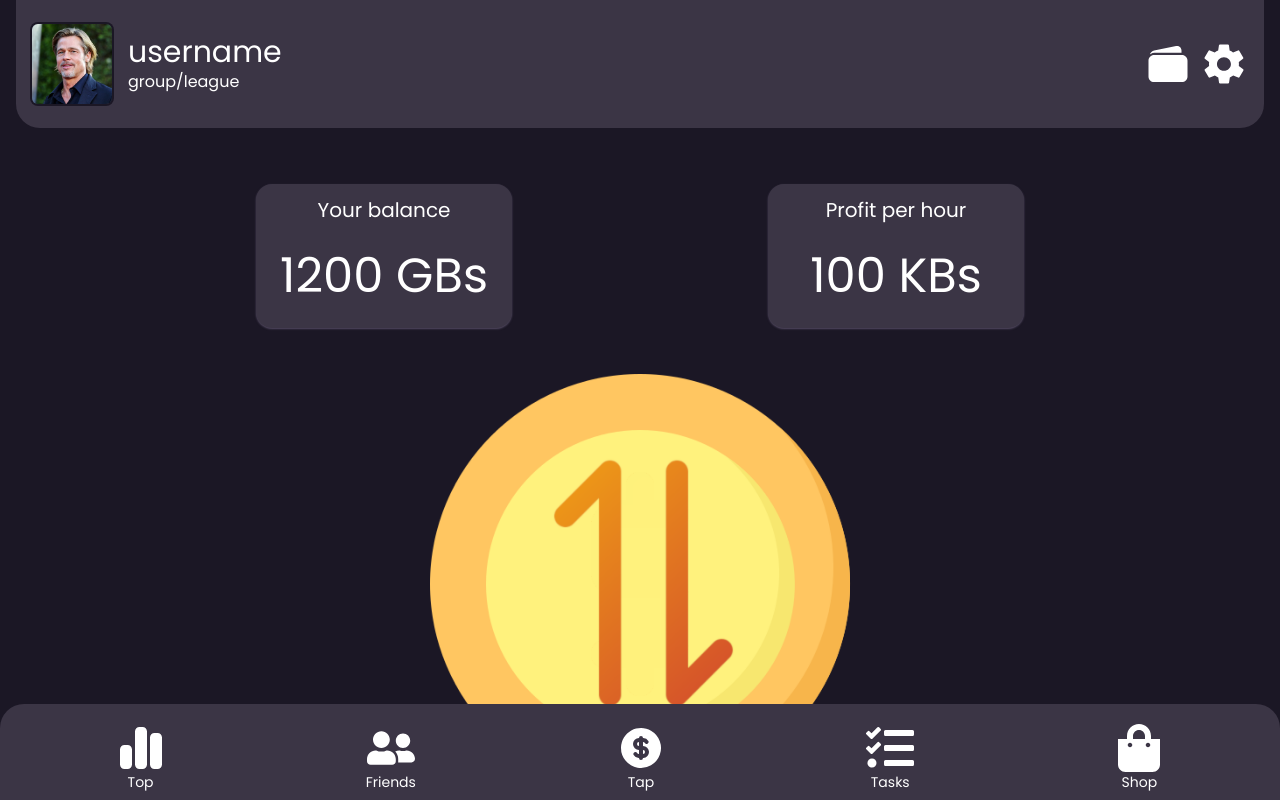
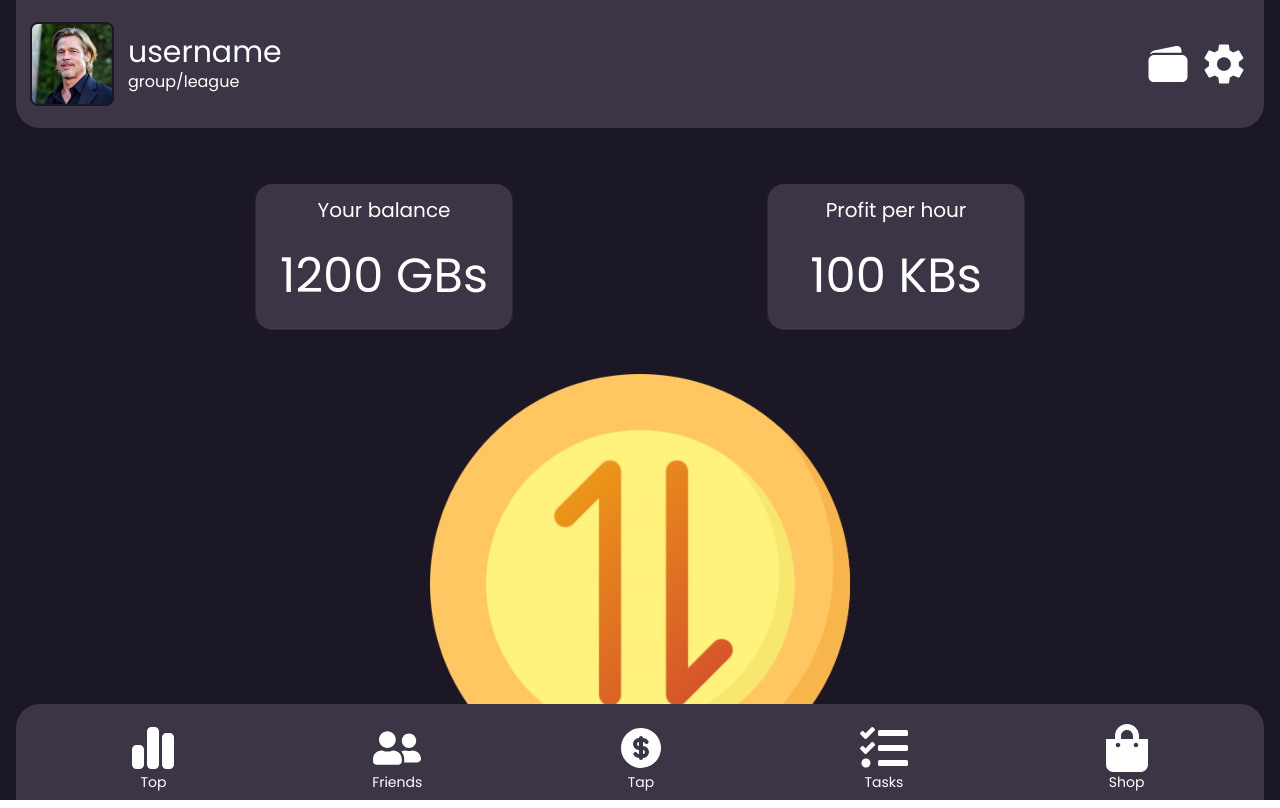
Before and after one commit to leonjretr/TraffiX, a React (Vite) app: page / in a window 1280 px wide. Built offline with nearby package versions, Linux system fonts and the light colour scheme.

Commit message:
Fix: footer

```diff
--- a/src/components/footer/Footer.tsx
+++ b/src/components/footer/Footer.tsx
@@ -2,8 +2,10 @@ import FooterNavbar from "../navbars/FooterNavbar.tsx";
 
 const Footer = () => {
   return (
-    <div className="bg-mainShade p-4 rounded-tr-3xl rounded-tl-3xl w-screen h-20 sm:h-24 fixed bottom-0 select-none">
-      <FooterNavbar />
+    <div className="fixed bottom-0 left-0 w-full pl-4 pr-4">
+      <div className="bg-mainShade rounded-tr-3xl rounded-tl-3xl h-24 p-4">
+        <FooterNavbar />
+      </div>
     </div>
   );
 };
```
